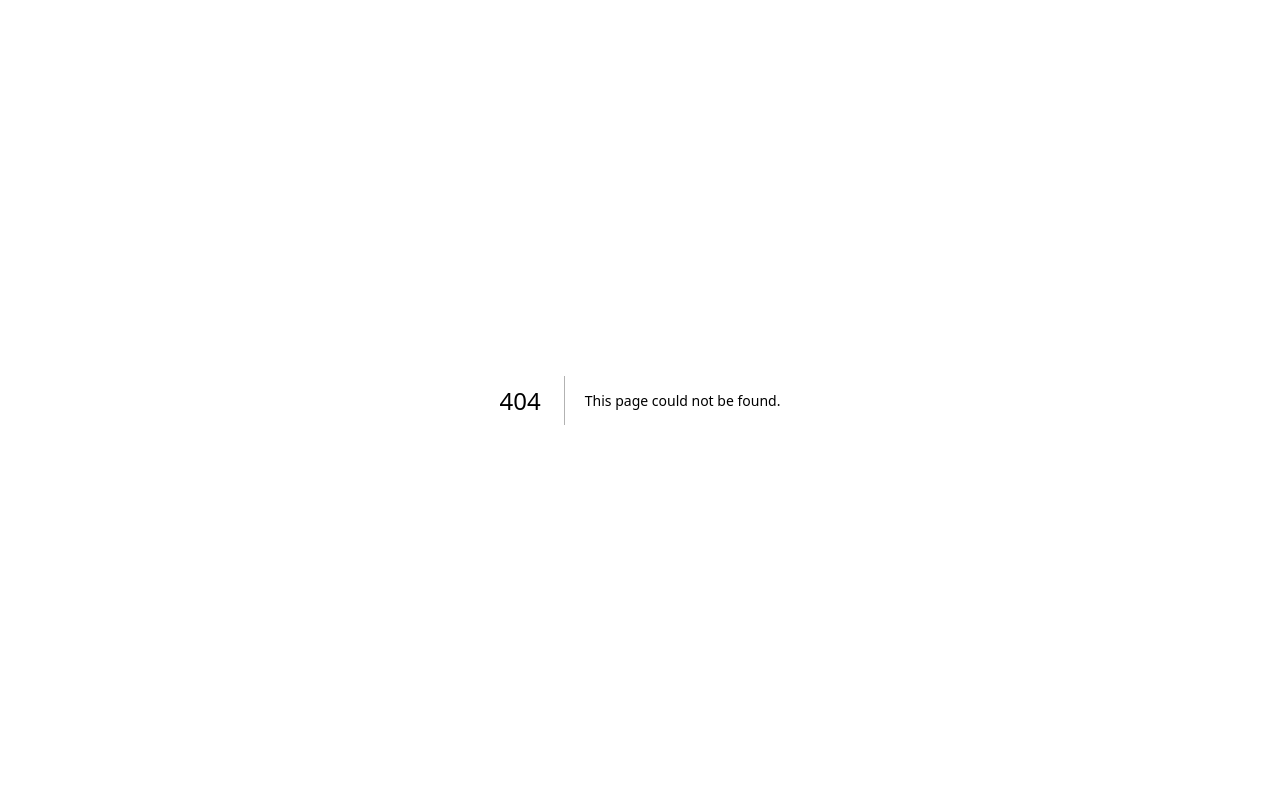
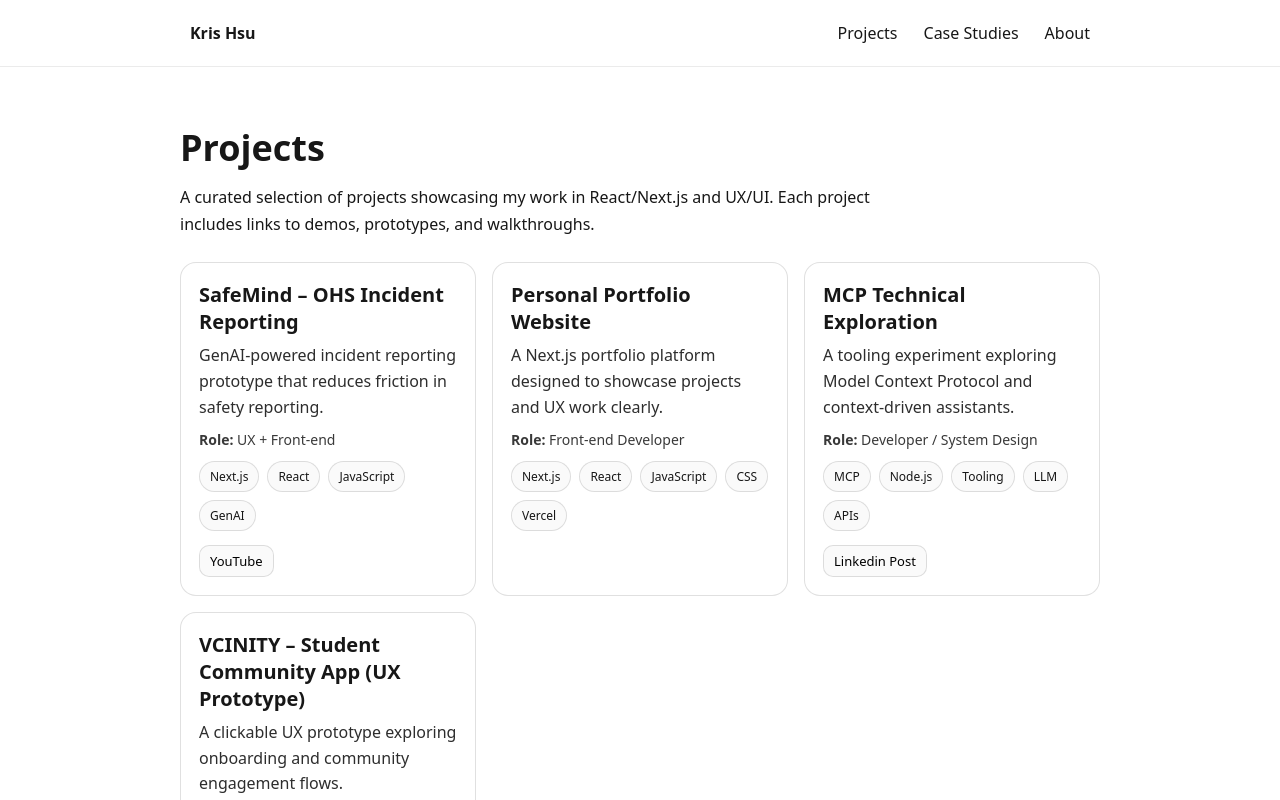
Before and after one commit to ruby23719111/kris-portfolio, a Next.js app: page /projects in a window 1280 px wide. Before the commit this address had no page. Shown: the top 800 px of the page. Built offline with nearby package versions, Linux system fonts and the light colour scheme.

Commit message:
Set up portfolio structure with projects and case studies

```diff
--- a/src/app/layout.js
+++ b/src/app/layout.js
@@ -1,26 +1,72 @@
-import { Geist, Geist_Mono } from "next/font/google";
+import Link from "next/link";
 import "./globals.css";
 
-const geistSans = Geist({
-  variable: "--font-geist-sans",
-  subsets: ["latin"],
-});
+export const metadata = {
+  title: "Kris Hsu | Portfolio",
+  description: "Portfolio of Kris Hsu — React, Next.js, JavaScript, UX/UI.",
+};
 
-const geistMono = Geist_Mono({
-  variable: "--font-geist-mono",
-  subsets: ["latin"],
-});
-
-export const metadata = {
-  title: "Create Next App",
-  description: "Generated by create next app",
+const navLinkStyle = {
+  textDecoration: "none",
+  color: "inherit",
+  padding: "8px 10px",
+  borderRadius: 10,
 };
 
 export default function RootLayout({ children }) {
   return (
     <html lang="en">
-      <body className={`${geistSans.variable} ${geistMono.variable}`}>
-        {children}
+      <body style={{ margin: 0, fontFamily: "system-ui" }}>
+        <header
+          style={{
+            position: "sticky",
+            top: 0,
+            background: "white",
+            borderBottom: "1px solid rgba(0,0,0,0.08)",
+            zIndex: 10,
+          }}
+        >
+          <div
+            style={{
+              maxWidth: 960,
+              margin: "0 auto",
+              padding: "14px 20px",
+              display: "flex",
+              alignItems: "center",
+              justifyContent: "space-between",
+              gap: 12,
+            }}
+          >
+            <Link href="/" style={{ ...navLinkStyle, fontWeight: 700 }}>
+              Kris Hsu
+            </Link>
+
+            <nav style={{ display: "flex", gap: 6, alignItems: "center" }}>
+              <Link href="/projects" style={navLinkStyle}>
+                Projects
+              </Link>
+              <Link href="/case-studies" style={navLinkStyle}>
+                Case Studies
+              </Link>
+              <Link href="/about" style={navLinkStyle}>
+                About
+              </Link>
+            </nav>
+          </div>
+        </header>
+
+        <div>{children}</div>
+
+        <footer
+          style={{
+            borderTop: "1px solid rgba(0,0,0,0.08)",
+            marginTop: 48,
+          }}
+        >
+          <div style={{ maxWidth: 960, margin: "0 auto", padding: "18px 20px", fontSize: 14, opacity: 0.8 }}>
+            © {new Date().getFullYear()} Kris Hsu
+          </div>
+        </footer>
       </body>
     </html>
   );
--- /dev/null
+++ b/src/app/projects/page.js
@@ -0,0 +1,27 @@
+import ProjectCard from "@/components/ProjectCard";
+import { projects } from "@/data/projects";
+
+export default function ProjectsPage() {
+  return (
+    <main style={{ maxWidth: 960, margin: "0 auto", padding: "56px 20px" }}>
+      <h1 style={{ fontSize: 36, margin: 0 }}>Projects</h1>
+      <p style={{ marginTop: 12, lineHeight: 1.7, maxWidth: 720 }}>
+        A curated selection of projects showcasing my work in React/Next.js and UX/UI. Each project includes links to demos,
+        prototypes, and walkthroughs.
+      </p>
+
+      <div
+        style={{
+          display: "grid",
+          gridTemplateColumns: "repeat(auto-fit, minmax(280px, 1fr))",
+          gap: 16,
+          marginTop: 24,
+        }}
+      >
+        {projects.map((p) => (
+          <ProjectCard key={p.slug} project={p} />
+        ))}
+      </div>
+    </main>
+  );
+}
--- /dev/null
+++ b/src/components/ProjectCard.js
@@ -0,0 +1,105 @@
+const linkStyle = {
+  fontSize: 13,
+  padding: "6px 10px",
+  borderRadius: 10,
+  border: "1px solid rgba(0,0,0,0.12)",
+  textDecoration: "none",
+  color: "black",
+  background: "rgba(0,0,0,0.02)",
+};
+
+export default function ProjectCard({ project }) {
+  const { title, oneLiner, role, tech, links } = project;
+
+  return (
+    <article
+      style={{
+        border: "1px solid rgba(0,0,0,0.12)",
+        borderRadius: 16,
+        padding: 18,
+        background: "white",
+      }}
+    >
+      <h3 style={{ margin: 0, fontSize: 20 }}>{title}</h3>
+      <p style={{ marginTop: 8, lineHeight: 1.6, opacity: 0.9 }}>{oneLiner}</p>
+
+      <p style={{ marginTop: 10, marginBottom: 0, fontSize: 14, opacity: 0.85 }}>
+        <strong>Role:</strong> {role}
+      </p>
+
+      <div style={{ display: "flex", flexWrap: "wrap", gap: 8, marginTop: 12 }}>
+        {tech.map((t) => (
+          <span
+            key={t}
+            style={{
+              fontSize: 12,
+              padding: "6px 10px",
+              borderRadius: 999,
+              border: "1px solid rgba(0,0,0,0.12)",
+              background: "rgba(0,0,0,0.02)",
+            }}
+          >
+            {t}
+          </span>
+        ))}
+      </div>
+
+      <div style={{ display: "flex", gap: 12, flexWrap: "wrap", marginTop: 14 }}>
+        {links.live && (
+          <a
+            href={links.live}
+            target="_blank"
+            rel="noreferrer"
+            style={linkStyle}
+          >
+            Live Demo
+          </a>
+        )}
+
+        {links.github && (
+          <a
+            href={links.github}
+            target="_blank"
+            rel="noreferrer"
+            style={linkStyle}
+          >
+            GitHub
+          </a>
+        )}
+
+        {links.youtube && (
+          <a
+            href={links.youtube}
+            target="_blank"
+            rel="noreferrer"
+            style={linkStyle}
+          >
+            YouTube
+          </a>
+        )}
+
+        {links.figma && (
+          <a
+            href={links.figma}
+            target="_blank"
+            rel="noreferrer"
+            style={linkStyle}
+          >
+            Figma
+          </a>
+        )}
+
+        {links.article && (
+          <a
+            href={links.article}
+            target="_blank"
+            rel="noreferrer"
+            style={linkStyle}
+          >
+            Linkedin Post
+          </a>
+        )}
+      </div>
+    </article>
+  );
+}
--- /dev/null
+++ b/src/data/projects.js
@@ -0,0 +1,38 @@
+export const projects = [
+  {
+    slug: "safemind",
+    title: "SafeMind – OHS Incident Reporting",
+    oneLiner: "GenAI-powered incident reporting prototype that reduces friction in safety reporting.",
+    role: "UX + Front-end",
+    tech: ["Next.js", "React", "JavaScript", "GenAI"],
+    links: { live: "", github: "", youtube: "https://youtu.be/t3-JGh9h8hE", figma: "" },
+    featured: true,
+  },
+  {
+    slug: "portfolio-website",
+    title: "Personal Portfolio Website",
+    oneLiner: "A Next.js portfolio platform designed to showcase projects and UX work clearly.",
+    role: "Front-end Developer",
+    tech: ["Next.js", "React", "JavaScript", "CSS", "Vercel"],
+    links: { live: "", github: "", youtube: "", figma: "" },
+    featured: true,
+  },
+  {
+    slug: "mcp-exploration",
+    title: "MCP Technical Exploration",
+    oneLiner: "A tooling experiment exploring Model Context Protocol and context-driven assistants.",
+    role: "Developer / System Design",
+    tech: ["MCP", "Node.js", "Tooling", "LLM", "APIs"],
+    links: { live: "", github: "", youtube: "", figma: "", article: "https://www.linkedin.com/posts/kris-hsu_mcp-buildclub-aiagents-activity-7404535037032976384-GzKi?utm_source=share&utm_medium=member_desktop&rcm=ACoAAD36-6IB56mxIoEfQICxIGj8uoqO8cpBNk4" },
+    featured: true,
+  },
+  {
+    slug: "vcinity",
+    title: "VCINITY – Student Community App (UX Prototype)",
+    oneLiner: "A clickable UX prototype exploring onboarding and community engagement flows.",
+    role: "UX / Interaction Design",
+    tech: ["Figma", "Prototyping", "User Flow", "Interaction Design"],
+    links: { live: "", github: "", youtube: "", figma: "https://www.figma.com/proto/hws7cRIrB4JcINTl1v33he/IFN637_A3_Prototype_ChiaChi-Hsu_n12286443?node-id=6007-406&starting-point-node-id=6007%3A406&t=7FbZCNOaQhFqpHp7-1" },
+    featured: true,
+  },
+];
```
Also changed, not shown: src/app/about/page.js (added, +10 -0 lines), src/app/case-studies/page.js (added, +10 -0 lines), src/app/page.js (+15 -62 lines).
